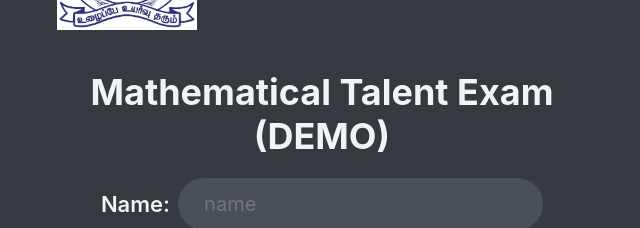
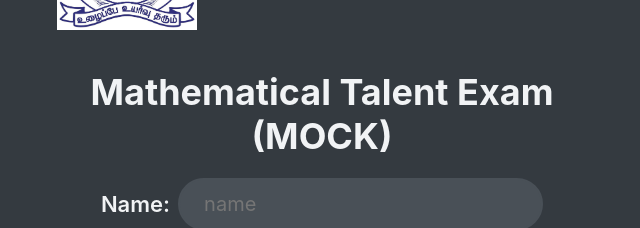
Before and after one commit to aditya-jindal/SecretRepo, a React (Vite) app: page / in a window 1280 px wide. Shown: the part 148-376 px from the top of the page, without its empty margins (318-958 px from the left). Built offline with nearby package versions, Linux system fonts and the light colour scheme.

Commit message:
changed title to MOCK

```diff
--- a/src/StartScreen.jsx
+++ b/src/StartScreen.jsx
@@ -11,7 +11,7 @@ function StartScreen({ dispatch }) {
   return (
     <div className="start">
       <Header />
-      <h2>Mathematical Talent Exam (DEMO)</h2>
+      <h2>Mathematical Talent Exam (MOCK)</h2>
       <form onSubmit={(e) => handleSubmit(e)} className="beginform">
         <div className="forminput">
           <h4>Name:</h4>
```
